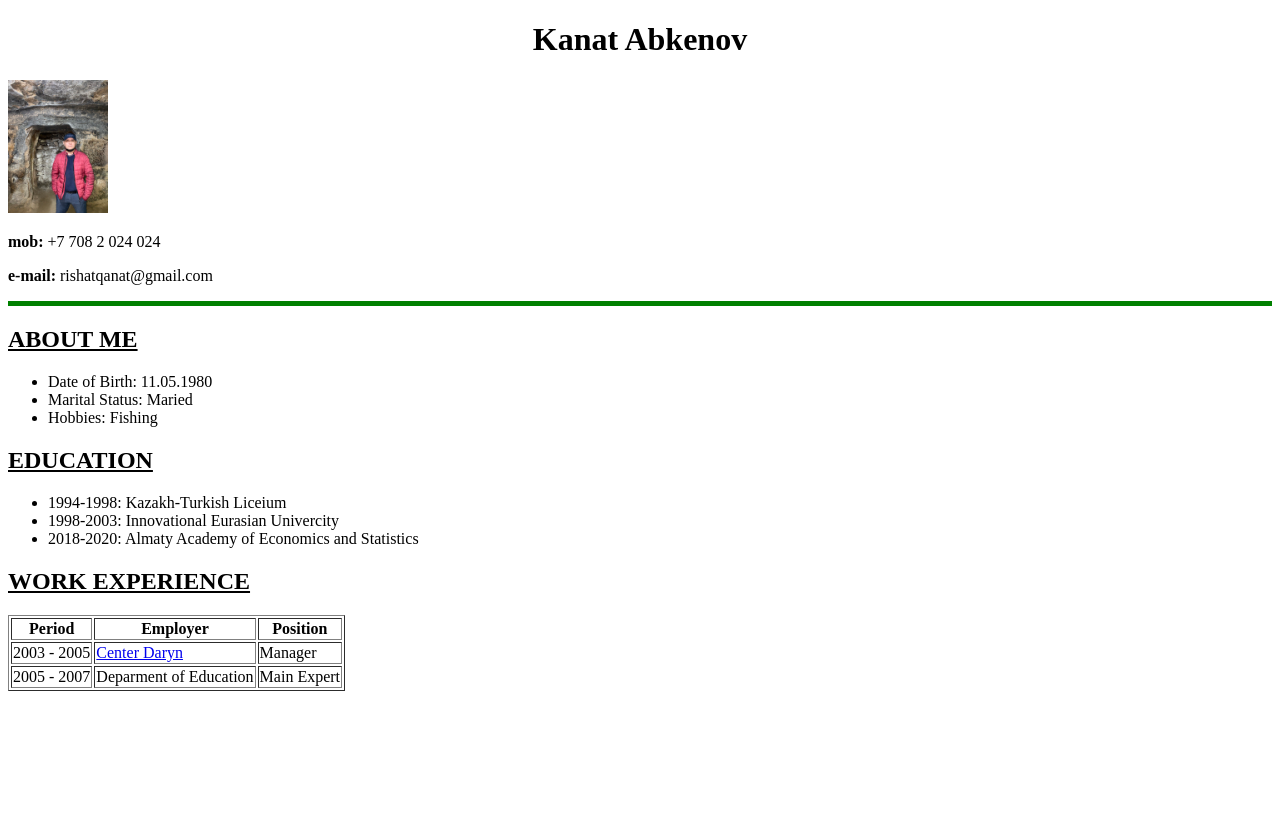
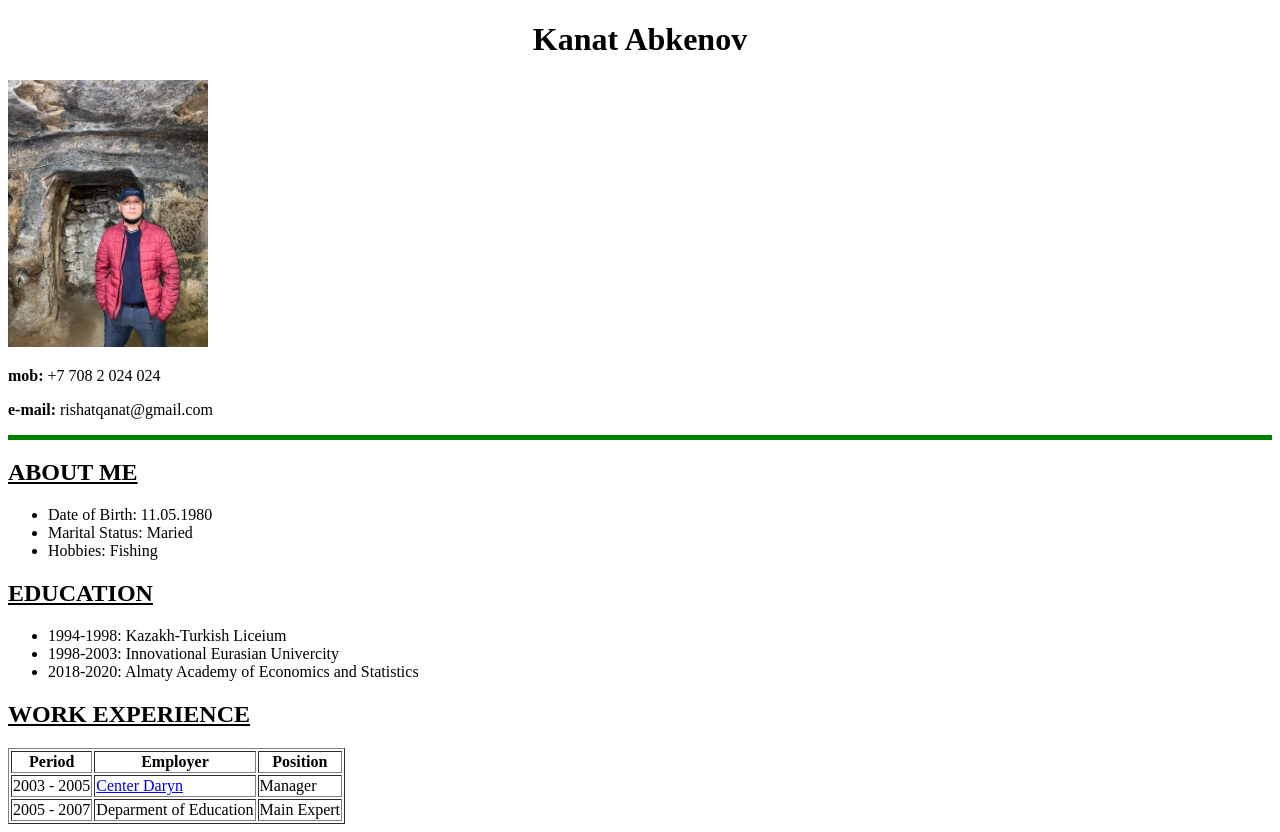
Before and after one commit to QanatRishat/CV, a plain HTML site: page cv.html in a window 1280 px wide. Before the commit the page ends 800 px from the top, so only its background shows below. Drawn offline with Linux system fonts and the light colour scheme.

Commit message:
Resized the photo

```diff
--- a/cv.html
+++ b/cv.html
@@ -6,7 +6,7 @@
 </head>
 <body>
   <h1 title="Абкенов Канат Токтарович"> <center>Kanat Abkenov</center></h1>
-  <img with="100" src="photo1668702597.jpeg" width="100" alt="Kanat Abkenov">
+  <img src="photo1668702597.jpeg" width="200" alt="Kanat Abkenov">
   <p title="Мобильный телефон"><strong>mob:</strong> +7 708 2 024 024 </p>
   <p title="Электронный адрес"><strong>e-mail:</strong> rishatqanat@gmail.com</p>
     <hr size="5" color="green">
```
